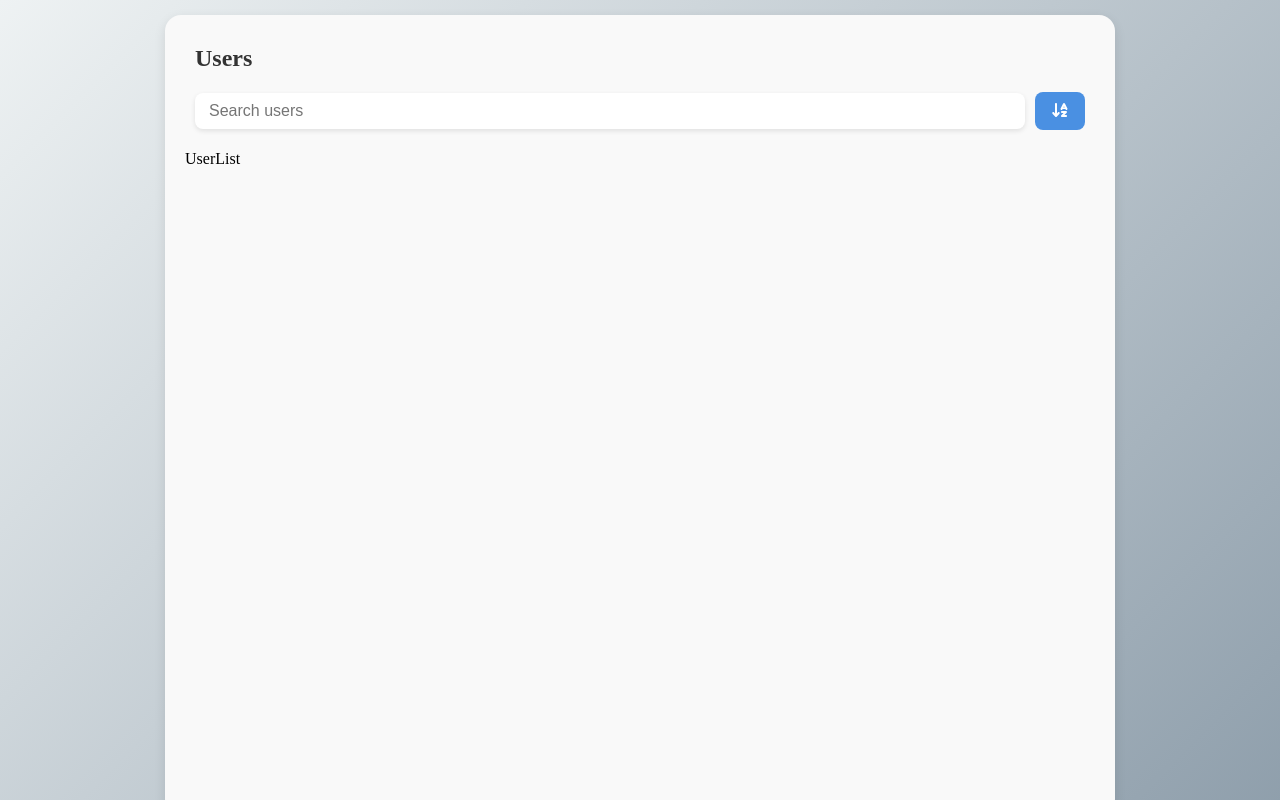
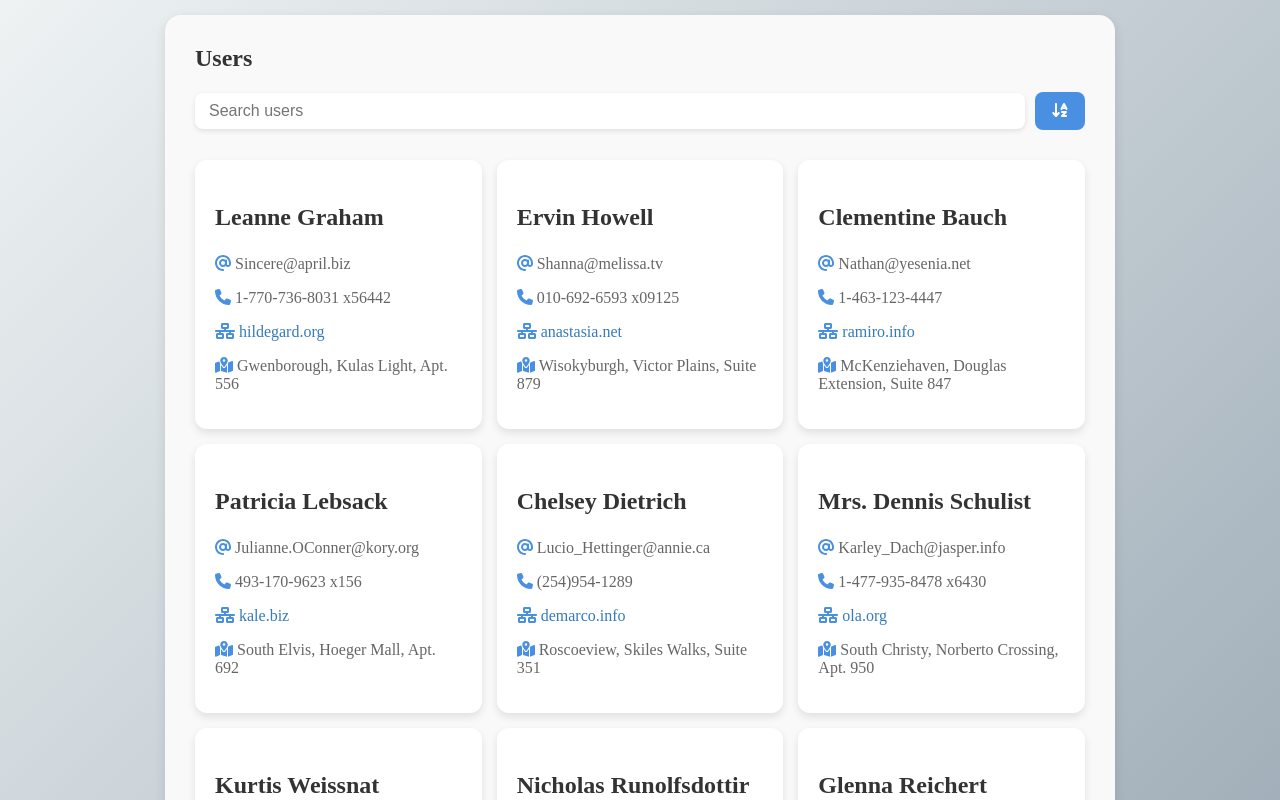
Before and after one commit to aermk/userlist_task, a React (Vite) app: page / in a window 1280 px wide. Shown: the top 800 px of the page. Built offline with nearby package versions, Linux system fonts and the light colour scheme.

Commit message:
feat: add user list, user cards, styles, mock data, types

```diff
--- a/src/UserCard.tsx
+++ b/src/UserCard.tsx
@@ -1,7 +1,48 @@
-import React from "react";
+import React, { FC } from "react";
+import styles from "./styles.module.scss";
 
-const UserCard = () => {
-  return <div>UserCard</div>;
+import { User as UserTypeProps } from "./types";
+import { FontAwesomeIcon } from "@fortawesome/react-fontawesome";
+import {
+  faAt,
+  faMapLocationDot,
+  faNetworkWired,
+  faPhone,
+} from "@fortawesome/free-solid-svg-icons";
+
+const UserCard: FC<UserTypeProps> = ({
+  name,
+  email,
+  phone,
+  website,
+  address,
+}) => {
+  return (
+    <div className={styles.card}>
+      <h3 className={styles.userName}>{name}</h3>
+      <p className={styles.userEmail}>
+        <FontAwesomeIcon className={styles.icon} icon={faAt} />
+        {email}
+      </p>
+      <p className={styles.userPhone}>
+        <FontAwesomeIcon className={styles.icon} icon={faPhone} />
+        {phone}
+      </p>
+      <a
+        href={`http://${website}`}
+        className={styles.userWebsite}
+        target="_blank"
+        rel="noopener noreferrer"
+      >
+        <FontAwesomeIcon className={styles.icon} icon={faNetworkWired} />
+        {website}
+      </a>
+      <p className={styles.userAddress}>
+        <FontAwesomeIcon className={styles.icon} icon={faMapLocationDot} />
+        {`${address.city}, ${address.street}, ${address.suite}`}
+      </p>
+    </div>
+  );
 };
 
 export default UserCard;
--- a/src/UserList.tsx
+++ b/src/UserList.tsx
@@ -1,7 +1,20 @@
-import React from "react";
+import React, { FC } from "react";
+import { User } from "./types";
+import UserCard from "./UserCard";
+import styles from "./styles.module.scss";
 
-const UserList = () => {
-  return <div>UserList</div>;
+type userListPropsType = {
+  userList: User[];
+};
+
+const UserList: FC<userListPropsType> = ({ userList }) => {
+  return (
+    <div className={styles.userListContainer}>
+      {userList.map((user, index) => (
+        <UserCard key={index} {...user}></UserCard>
+      ))}
+    </div>
+  );
 };
 
 export default UserList;
--- /dev/null
+++ b/src/mock.ts
@@ -0,0 +1,232 @@
+export const testUserList = [
+  {
+    id: 1,
+    name: "Leanne Graham",
+    username: "Bret",
+    email: "Sincere@april.biz",
+    address: {
+      street: "Kulas Light",
+      suite: "Apt. 556",
+      city: "Gwenborough",
+      zipcode: "92998-3874",
+      geo: {
+        lat: -37.3159,
+        lng: 81.1496,
+      },
+    },
+    phone: "1-770-736-8031 x56442",
+    website: "hildegard.org",
+    company: {
+      name: "Romaguera-Crona",
+      catchPhrase: "Multi-layered client-server neural-net",
+      bs: "harness real-time e-markets",
+    },
+  },
+  {
+    id: 2,
+    name: "Ervin Howell",
+    username: "Antonette",
+    email: "Shanna@melissa.tv",
+    address: {
+      street: "Victor Plains",
+      suite: "Suite 879",
+      city: "Wisokyburgh",
+      zipcode: "90566-7771",
+      geo: {
+        lat: -43.9509,
+        lng: -34.4618,
+      },
+    },
+    phone: "010-692-6593 x09125",
+    website: "anastasia.net",
+    company: {
+      name: "Deckow-Crist",
+      catchPhrase: "Proactive didactic contingency",
+      bs: "synergize scalable supply-chains",
+    },
+  },
+  {
+    id: 3,
+    name: "Clementine Bauch",
+    username: "Samantha",
+    email: "Nathan@yesenia.net",
+    address: {
+      street: "Douglas Extension",
+      suite: "Suite 847",
+      city: "McKenziehaven",
+      zipcode: "59590-4157",
+      geo: {
+        lat: -68.6102,
+        lng: -47.0653,
+      },
+    },
+    phone: "1-463-123-4447",
+    website: "ramiro.info",
+    company: {
+      name: "Romaguera-Jacobson",
+      catchPhrase: "Face to face bifurcated interface",
+      bs: "e-enable strategic applications",
+    },
+  },
+  {
+    id: 4,
+    name: "Patricia Lebsack",
+    username: "Karianne",
+    email: "Julianne.OConner@kory.org",
+    address: {
+      street: "Hoeger Mall",
+      suite: "Apt. 692",
+      city: "South Elvis",
+      zipcode: "53919-4257",
+      geo: {
+        lat: 29.4572,
+        lng: -164.299,
+      },
+    },
+    phone: "493-170-9623 x156",
+    website: "kale.biz",
+    company: {
+      name: "Robel-Corkery",
+      catchPhrase: "Multi-tiered zero tolerance productivity",
+      bs: "transition cutting-edge web services",
+    },
+  },
+  {
+    id: 5,
+    name: "Chelsey Dietrich",
+    username: "Kamren",
+    email: "Lucio_Hettinger@annie.ca",
+    address: {
+      street: "Skiles Walks",
+      suite: "Suite 351",
+      city: "Roscoeview",
+      zipcode: "33263",
+      geo: {
+        lat: -31.8129,
+        lng: 62.5342,
+      },
+    },
+    phone: "(254)954-1289",
+    website: "demarco.info",
+    company: {
+      name: "Keebler LLC",
+      catchPhrase: "User-centric fault-tolerant solution",
+      bs: "revolutionize end-to-end systems",
+    },
+  },
+  {
+    id: 6,
+    name: "Mrs. Dennis Schulist",
+    username: "Leopoldo_Corkery",
+    email: "Karley_Dach@jasper.info",
+    address: {
+      street: "Norberto Crossing",
+      suite: "Apt. 950",
+      city: "South Christy",
+      zipcode: "23505-1337",
+      geo: {
+        lat: -71.4197,
+        lng: 71.7478,
+      },
+    },
+    phone: "1-477-935-8478 x6430",
+    website: "ola.org",
+    company: {
+      name: "Considine-Lockman",
+      catchPhrase: "Synchronised bottom-line interface",
+      bs: "e-enable innovative applications",
+    },
+  },
+  {
+    id: 7,
+    name: "Kurtis Weissnat",
+    username: "Elwyn.Skiles",
+    email: "Telly.Hoeger@billy.biz",
+    address: {
+      street: "Rex Trail",
+      suite: "Suite 280",
+      city: "Howemouth",
+      zipcode: "58804-1099",
+      geo: {
+        lat: 24.8918,
+        lng: 21.8984,
+      },
+    },
+    phone: "210.067.6132",
+    website: "elvis.io",
+    company: {
+      name: "Johns Group",
+      catchPhrase: "Configurable multimedia task-force",
+      bs: "generate enterprise e-tailers",
+    },
+  },
+  {
+    id: 8,
+    name: "Nicholas Runolfsdottir V",
+    username: "Maxime_Nienow",
+    email: "Sherwood@rosamond.me",
+    address: {
+      street: "Ellsworth Summit",
+      suite: "Suite 729",
+      city: "Aliyaview",
+      zipcode: "45169",
+      geo: {
+        lat: -14.399,
+        lng: -120.7677,
+      },
+    },
+    phone: "586.493.6943 x140",
+    website: "jacynthe.com",
+    company: {
+      name: "Abernathy Group",
+      catchPhrase: "Implemented secondary concept",
+      bs: "e-enable extensible e-tailers",
+    },
+  },
+  {
+    id: 9,
+    name: "Glenna Reichert",
+    username: "Delphine",
+    email: "Chaim_McDermott@dana.io",
+    address: {
+      street: "Dayna Park",
+      suite: "Suite 449",
+      city: "Bartholomebury",
+      zipcode: "76495-3109",
+      geo: {
+        lat: 24.6463,
+        lng: -168.8889,
+      },
+    },
+    phone: "(775)976-6794 x41206",
+    website: "conrad.com",
+    company: {
+      name: "Yost and Sons",
+      catchPhrase: "Switchable contextually-based project",
+      bs: "aggregate real-time technologies",
+    },
+  },
+  {
+    id: 10,
+    name: "Clementina DuBuque",
+    username: "Moriah.Stanton",
+    email: "Rey.Padberg@karina.biz",
+    address: {
+      street: "Kattie Turnpike",
+      suite: "Suite 198",
+      city: "Lebsackbury",
+      zipcode: "31428-2261",
+      geo: {
+        lat: -38.2386,
+        lng: 57.2232,
+      },
+    },
+    phone: "024-648-3804",
+    website: "ambrose.net",
+    company: {
+      name: "Hoeger LLC",
+      catchPhrase: "Centralized empowering task-force",
+      bs: "target end-to-end models",
+    },
+  },
+];
--- a/src/styles.module.scss
+++ b/src/styles.module.scss
@@ -73,4 +73,51 @@ $padding: 20px;
       }
     }
   }
+
+  .userListContainer {
+    display: grid;
+    grid-template-columns: repeat(3, 1fr);
+    gap: 15px;
+    padding: 10px;
+    box-sizing: border-box;
+
+    .card {
+      background-color: #fff;
+      border-radius: 12px;
+      box-shadow: 0 4px 8px rgba(0, 0, 0, 0.1);
+      padding: $padding;
+      box-sizing: border-box;
+      transition: transform 0.2s ease-in-out;
+
+      &:hover {
+        box-shadow: 0 8px 16px rgba(0, 0, 0, 0.2);
+      }
+
+      .userName {
+        color: $text-color;
+        font-size: 1.5em;
+      }
+
+      .userEmail,
+      .userPhone,
+      .userAddress {
+        color: $light-text-color;
+        font-size: 1em;
+      }
+
+      .icon {
+        margin-right: 4px;
+        color: #4a90e2;
+      }
+
+      .userWebsite {
+        color: #357abd;
+        text-decoration: none;
+
+        &:hover {
+          text-decoration: underline;
+        }
+      }
+    }
+  }
 }
--- /dev/null
+++ b/src/types.ts
@@ -0,0 +1,29 @@
+type Geo = {
+  lat: number;
+  lng: number;
+};
+
+type Address = {
+  street: string;
+  suite: string;
+  city: string;
+  zipcode: string | number;
+  geo: Geo;
+};
+
+type Company = {
+  name: string;
+  catchPhrase: string;
+  bs: string;
+};
+
+export type User = {
+  id: number;
+  name: string;
+  username: string;
+  email: string;
+  address: Address;
+  phone: string;
+  website: string;
+  company: Company;
+};
```
